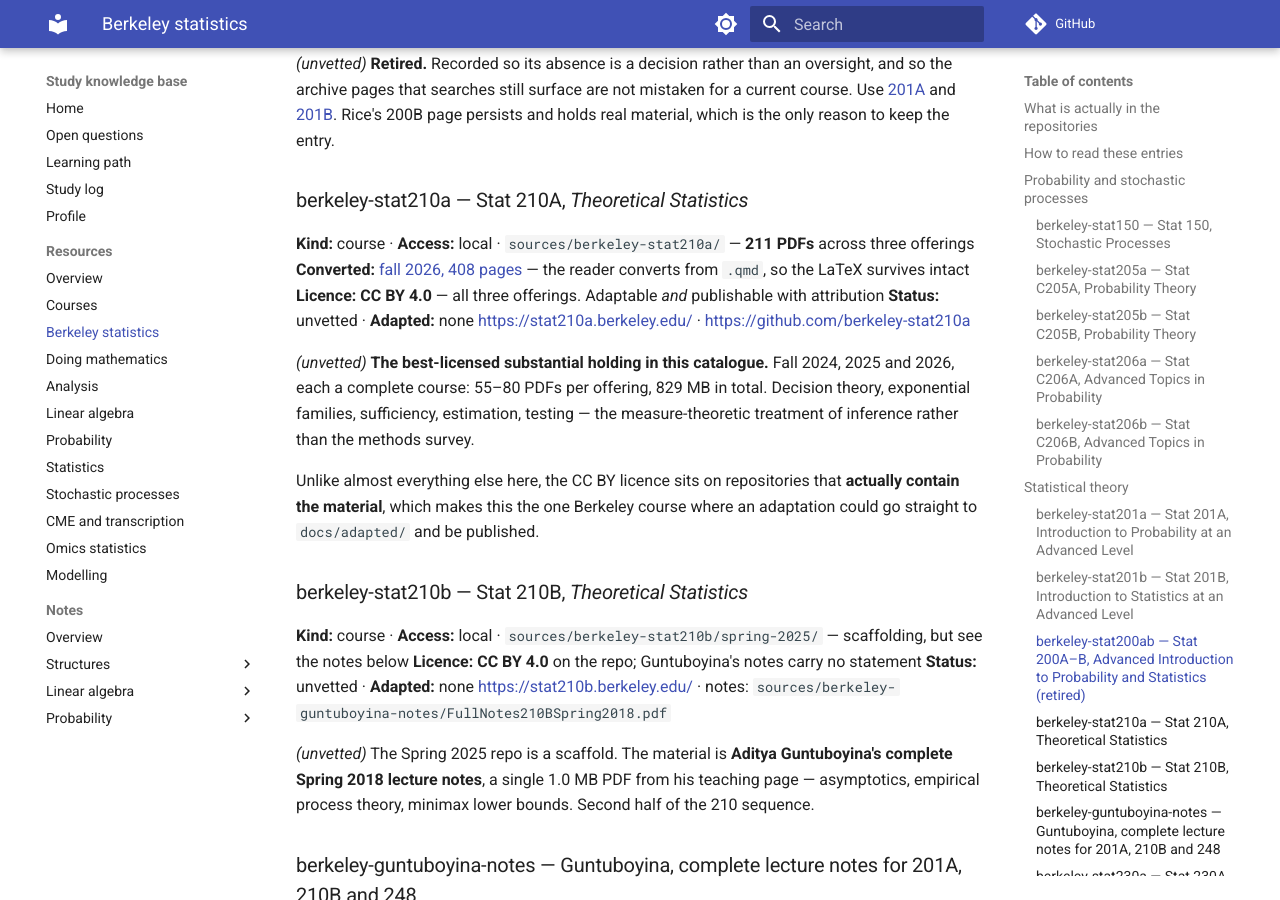
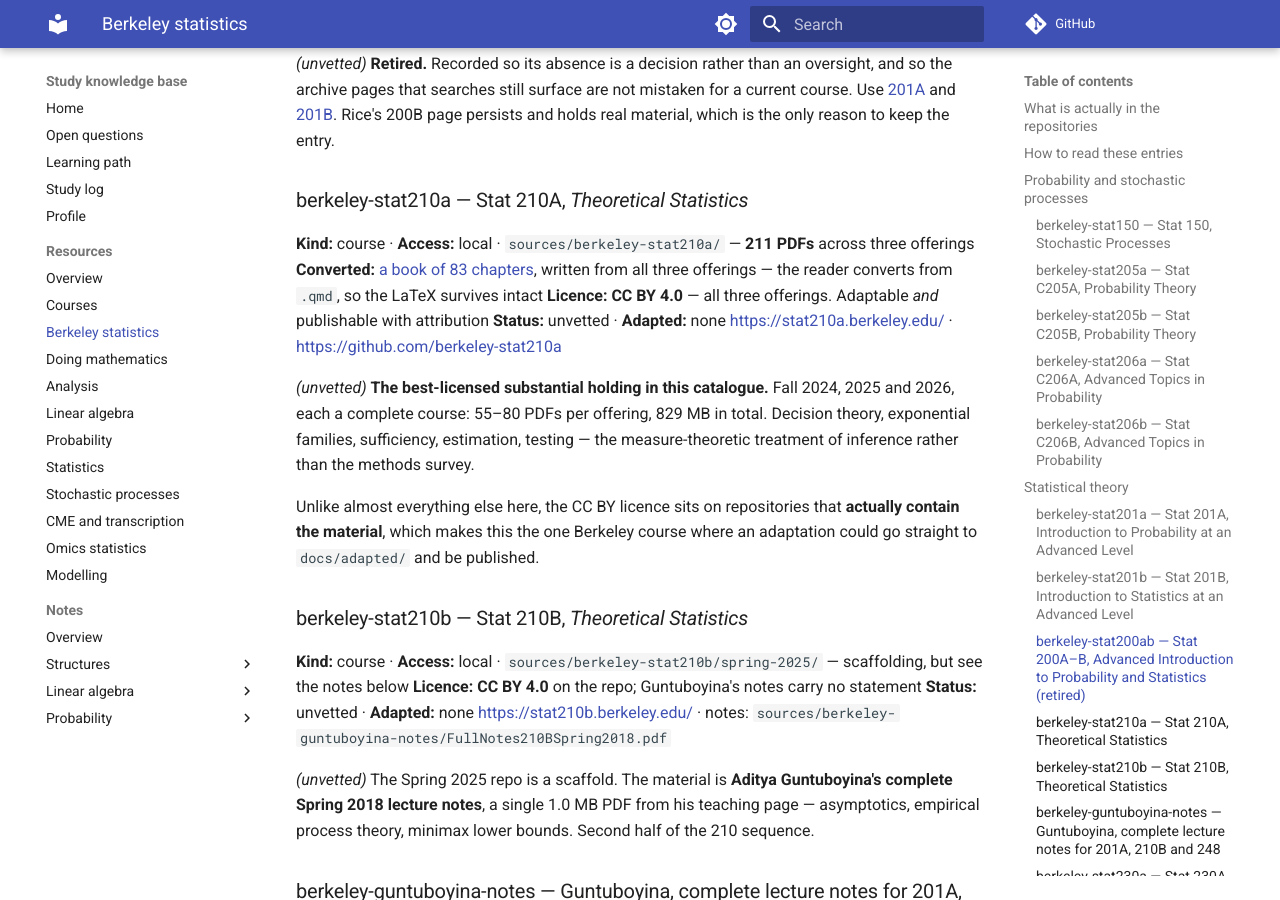
Before and after one commit to Claptar/knowledge-base, an MkDocs documentation site: the page built from docs/resources/berkeley-statistics.md, in a window 1280 px wide and 900 px high, scrolled down 4135 px. Built offline with MkDocs 1.6.1 and Material for MkDocs 9.7.7, drawn with Linux system fonts in a browser that asks for light colours; comment, search, counter and statistics services are not loaded.

Commit message:
Point the library entries at the course books
The library replaced its converted pages with one book per course, so
stat210a/fall-2026/ is now a 404 and three page counts were false.

Co-Authored-By: Claude Opus 5.5 <noreply@anthropic.com>

```diff
--- a/docs/resources/berkeley-statistics.md
+++ b/docs/resources/berkeley-statistics.md
@@ -166,7 +166,7 @@ material, which is the only reason to keep the entry.
 ### berkeley-stat210a — Stat 210A, *Theoretical Statistics* { #berkeley-stat210a }
 
 **Kind:** course · **Access:** local · `sources/berkeley-stat210a/` — **211 PDFs** across three offerings
-**Converted:** [fall 2026, 408 pages](https://claptar.github.io/knowledge-base-library/statistics/berkeley/stat210a/fall-2026/) — the reader converts from `.qmd`, so the LaTeX survives intact
+**Converted:** [a book of 83 chapters](https://claptar.github.io/knowledge-base-library/statistics/berkeley/stat210a/), written from all three offerings — the reader converts from `.qmd`, so the LaTeX survives intact
 **Licence:** **CC BY 4.0** — all three offerings. Adaptable *and* publishable with attribution
 **Status:** unvetted · **Adapted:** none
 <https://stat210a.berkeley.edu/> · <https://github.com/berkeley-stat210a>
```
Also changed, not shown: docs/resources/courses.md (+1 -1 lines), docs/resources/omics-statistics.md (+1 -1 lines).
